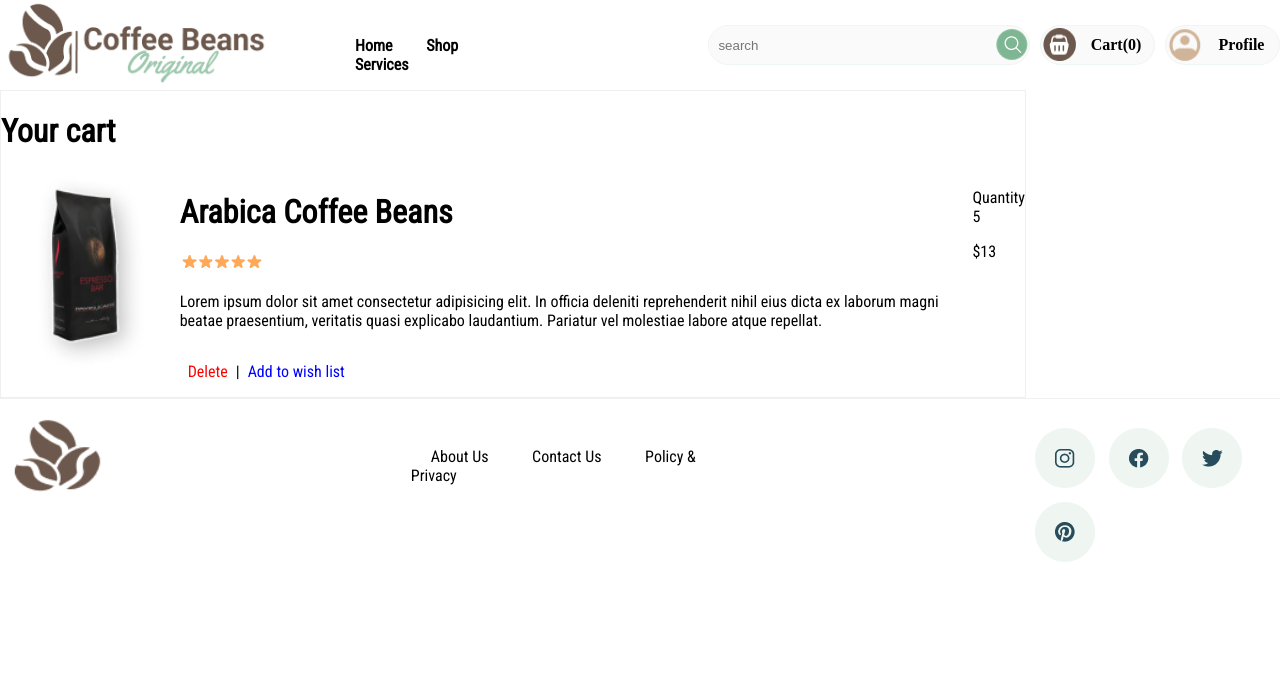
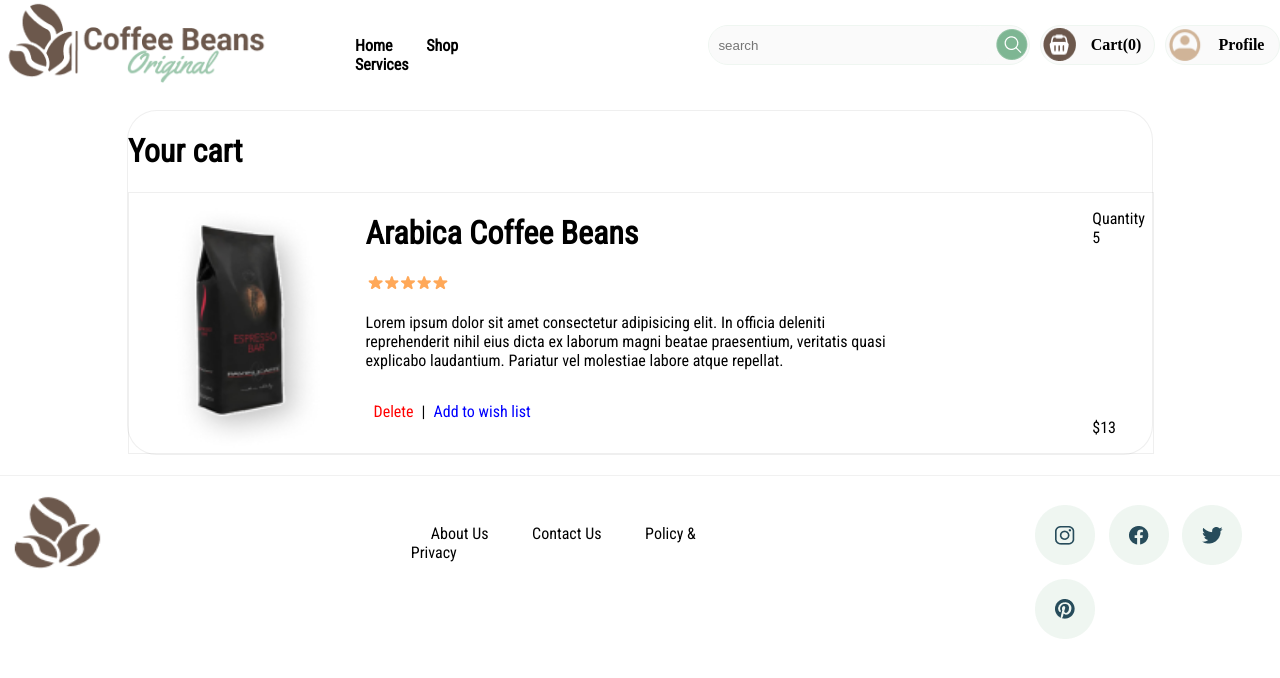
Before and after one commit to HalaZimami/NITA-Bootcamp, a plain HTML site: page Assignment 4/cart.html in a window 1280 px wide. Drawn offline with nearby package versions, Linux system fonts and the light colour scheme; a web font is replaced by a local one.

Commit message:
cart update

```diff
--- a/Assignment 4/cart.css
+++ b/Assignment 4/cart.css
@@ -3,9 +3,15 @@
     background-color: #FFFFFF;
     border: 1px solid rgba(0, 0, 0, 0.064);
     box-shadow: 1px;
+    margin: auto;
+    margin-top: 20px;
+    margin-bottom: 20px;
+    border-radius: 30px;
 }
 .c-product{
     display: flex;
+    border: 1px solid rgba(0, 0, 0, 0.064);
+    width: 100%;
 }
 .options{
     display: flex;
@@ -13,3 +19,14 @@
 .delete, .wishList{
     padding: 0px 8px 0px 8px;
 }
+.right-side{
+    display: flex;
+    flex-direction: column;
+    justify-content: space-between;
+}
+.c-desc{
+    width: 75%;
+}
+.pic-c{
+    margin-top: 10px;
+}
--- a/Assignment 4/cart.html
+++ b/Assignment 4/cart.html
@@ -82,8 +82,9 @@
 
     <div class="container-c">
       <h1>Your cart</h1>
+
       <div class="c-product">
-        <img src="product.png" alt="product" class="pic-c" width="200px" height="200px" />
+        <img src="product.png" alt="product" class="pic-c" width="250px" height="250px" />
         <div class="c-desc">
           <h1>Arabica Coffee Beans</h1>
           <img src="Star-products.png" alt="" class="star-c" />
@@ -103,6 +104,7 @@
           <p class="price1">$13</p>
         </div>
       </div>
+
     </div>
 
     <!-- ---------------------------------------------------------------------------------------------------------->
```
